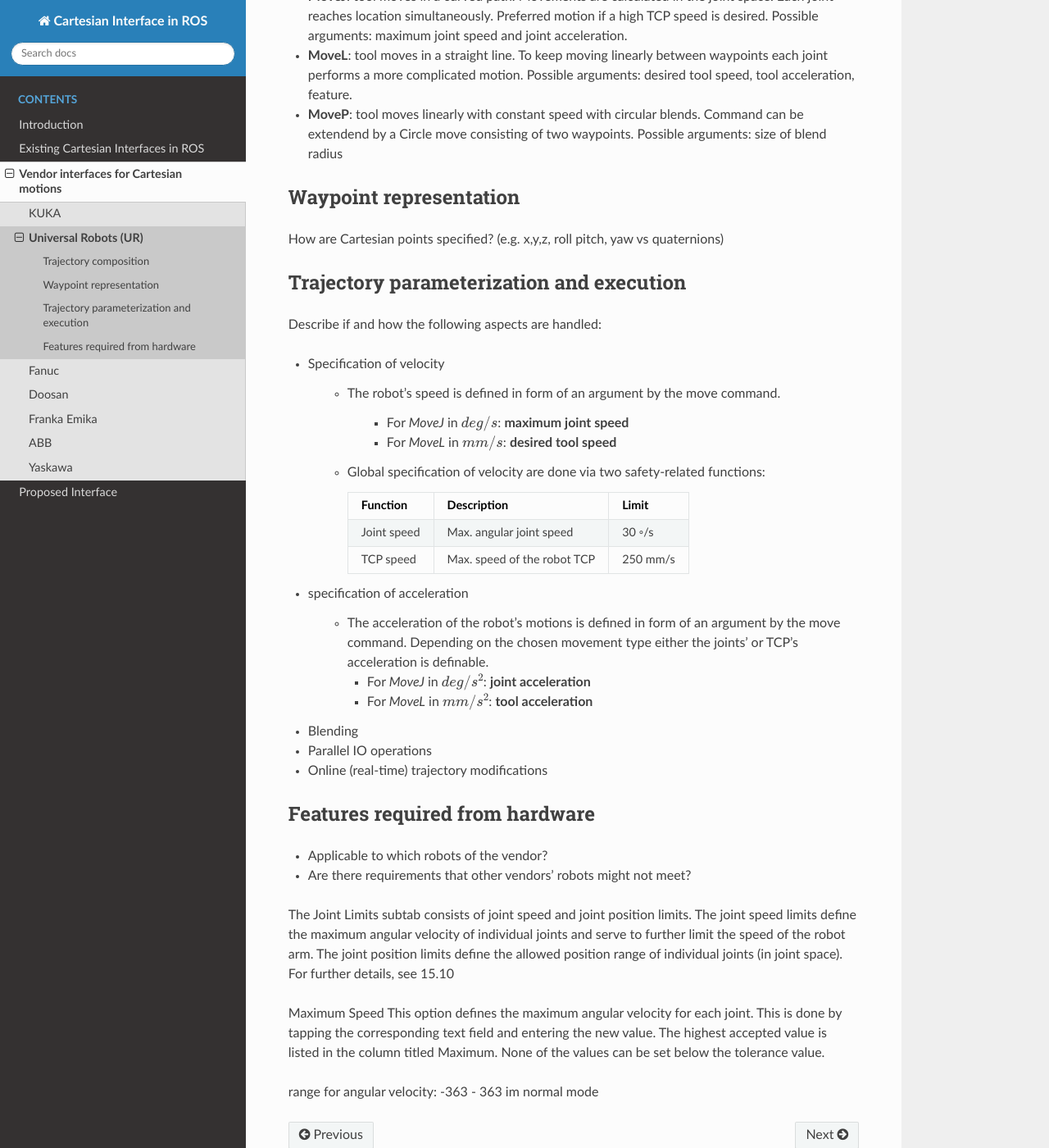
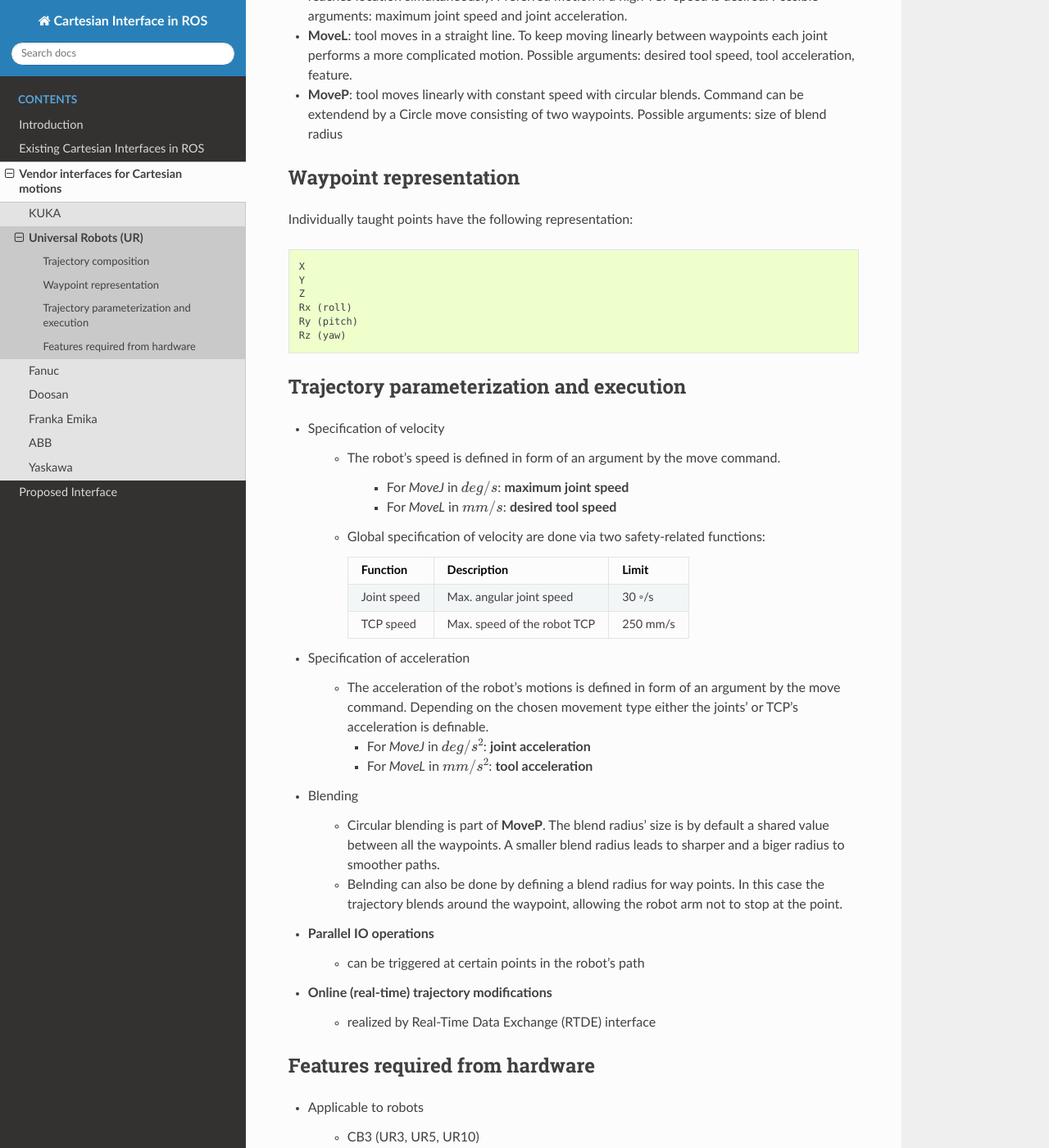
Before and after one commit to fzi-forschungszentrum-informatik/fzi_robot_interface_proposal, a Sphinx documentation site: the page built from source/industry/UR.rst, in a window 1280 px wide and 1400 px high, scrolled down 952 px. Shown: the whole window at 82% size. Built offline with Sphinx 7.4.7 and the Read the Docs theme 2.0.0, drawn with Linux system fonts in a browser that asks for light colours; some of the changed text lies outside the part shown.

Commit message:
finished draft of cartesian interface for UR. Added Waypoint representation and Features required from hardware.

```diff
--- a/source/industry/UR.rst
+++ b/source/industry/UR.rst
@@ -1,11 +1,10 @@
 Universal Robots (UR)
 =====================
-* Textual description
+* Description: Cartesian trajectories for Universal Robots (CB3 / e-Series)
 * Vendor specifics
-   * Teach pendant:
-   * Programming / simulation software:
-   * User interface: 			PolyScope
-   * Programming language: 		UR Script language (based on Python)
+   * Programming / simulation software:     UR+ / URcaps
+   * User interface: 			            PolyScope
+   * Programming language: 		            UR Script language (based on Python)
 
 * Version of the user manual:
    * UR5e: 5.0.2
@@ -33,11 +32,20 @@ Programming is done with move instructions (movement types) that move the robot
 
 Waypoint representation
 -----------------------
-How are Cartesian points specified? (e.g. x,y,z, roll pitch, yaw vs quaternions)
+Individually taught points have the following representation:
+
+.. code-block:: yaml
+
+  X
+  Y
+  Z
+  Rx (roll)
+  Ry (pitch)
+  Rz (yaw)
+
 
 Trajectory parameterization and execution
 -----------------------------------------
-Describe if and how the following aspects are handled:
 
 * Specification of velocity
 
@@ -56,7 +64,7 @@ Describe if and how the following aspects are handled:
      ===========  ===========================     ===========
 
 
-* specification of acceleration
+* Specification of acceleration
 
     * The acceleration of the robot's motions is defined in form of an argument by the move command. Depending on the chosen movement type either the joints' or TCP's acceleration is definable.
 
@@ -65,26 +73,27 @@ Describe if and how the following aspects are handled:
 
 
 * Blending
+
+    * Circular blending is part of **MoveP**. The blend radius' size is by default a shared value between all the waypoints. A smaller blend radius leads to sharper and a biger radius to smoother paths.
+    * Belnding can also be done by defining a blend radius for way points. In this case the trajectory blends around the waypoint, allowing the robot arm not to stop at the point.
+
+
 * Parallel IO operations
+    * can be triggered at certain points in the robot’s path
+
+
 * Online (real-time) trajectory modifications
+    * realized by Real-Time Data Exchange (RTDE) interface
+
 
 Features required from hardware
 -------------------------------
-* Applicable to which robots of the vendor?
+* Applicable to robots
+
+    * CB3 (UR3, UR5, UR10)
+    * e-Series (UR3e, UR5e, UR10e)
+
 * Are there requirements that other vendors' robots might not meet?
 
-
-
-
-The Joint Limits subtab consists of joint speed and joint position limits. The
-joint speed limits define the maximum angular velocity of individual joints and
-serve to further limit the speed of the robot arm. The joint position limits define
-the allowed position range of individual joints (in joint space). For further
-details, see 15.10
-
-Maximum Speed This option defines the maximum angular velocity for each
-joint. This is done by tapping the corresponding text field and entering the new
-value. The highest accepted value is listed in the column titled Maximum. None of
-the values can be set below the tolerance value.
-
-range for angular velocity: -363 - 363 im normal mode
+    * Cartesian position and velocity control interfaces on the robots.
+    * Built-in, tool-centric force/torque sensor (e-Series)
```
